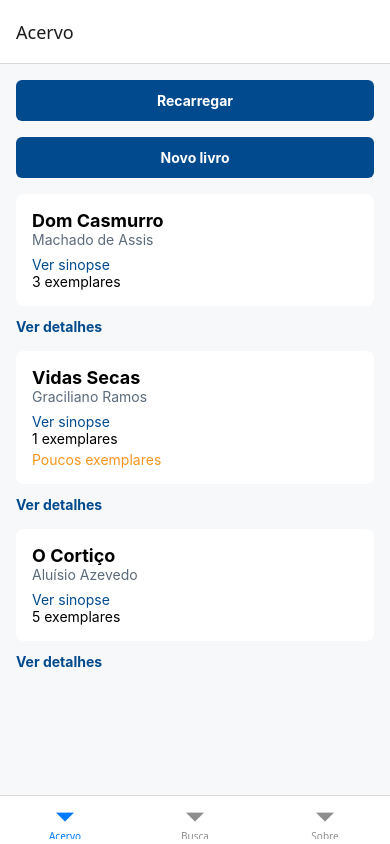
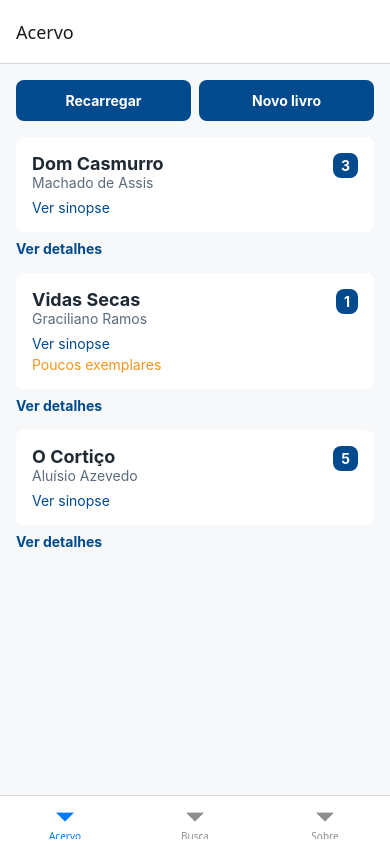
Before and after one commit to thalsime/uc8-mobile-biblioteca, a React Native app: screen /Acervo in a window 390 px wide. Built offline with nearby package versions, Linux system fonts and the light colour scheme.

Commit message:
feat: tema, cartao em flexbox e lista em colunas pela largura

```diff
--- a/src/componentes/CartaoLivro.tsx
+++ b/src/componentes/CartaoLivro.tsx
@@ -1,5 +1,6 @@
 import { useState } from 'react';
 import { Pressable, StyleSheet, Text, View } from 'react-native';
+import { cores, espacos, raio } from '../tema/tema';
 import type { Livro } from '../types/biblioteca';
 
 interface CartaoLivroProps {
@@ -12,23 +13,33 @@ export function CartaoLivro({ livro, minimoExemplares = 2 }: CartaoLivroProps) {
 
   return (
     <View style={estilos.cartao}>
-      <Text style={estilos.titulo}>{livro.titulo}</Text>
-      <Text style={estilos.autor}>{livro.autor}</Text>
+      <View style={estilos.linha}>
+        <View style={estilos.coluna}>
+          <Text style={estilos.titulo}>{livro.titulo}</Text>
+          <Text style={estilos.autor}>{livro.autor}</Text>
+        </View>
+        <View style={estilos.etiqueta}>
+          <Text style={estilos.textoEtiqueta}>{livro.exemplares}</Text>
+        </View>
+      </View>
       <Pressable onPress={() => setMostrarSinopse(!mostrarSinopse)}>
         <Text style={estilos.acao}>{mostrarSinopse ? 'Esconder sinopse' : 'Ver sinopse'}</Text>
       </Pressable>
       {mostrarSinopse && <Text style={estilos.sinopse}>{livro.sinopse ?? 'Sem sinopse'}</Text>}
-      <Text>{livro.exemplares} exemplares</Text>
       {livro.exemplares < minimoExemplares && <Text style={estilos.alerta}>Poucos exemplares</Text>}
     </View>
   );
 }
 
 const estilos = StyleSheet.create({
-  cartao: { backgroundColor: '#fff', borderRadius: 8, padding: 16, marginBottom: 12 },
-  titulo: { fontSize: 18, fontWeight: 'bold' },
-  autor: { color: '#5B6B7C' },
-  acao: { color: '#004A8D', marginTop: 8 },
-  sinopse: { marginTop: 8 },
-  alerta: { color: '#F7941D', marginTop: 4 },
+  cartao: { backgroundColor: cores.superficie, borderRadius: raio, padding: espacos.md, marginBottom: espacos.sm },
+  linha: { flexDirection: 'row', alignItems: 'flex-start', gap: espacos.sm },
+  coluna: { flex: 1 },
+  titulo: { fontSize: 18, fontWeight: 'bold', color: cores.texto },
+  autor: { color: cores.textoSecundario },
+  etiqueta: { backgroundColor: cores.primaria, borderRadius: raio, paddingHorizontal: espacos.sm, paddingVertical: espacos.xs },
+  textoEtiqueta: { color: cores.textoClaro, fontWeight: 'bold' },
+  acao: { color: cores.primaria, marginTop: espacos.sm },
+  sinopse: { marginTop: espacos.sm, color: cores.texto },
+  alerta: { color: cores.alerta, marginTop: espacos.xs },
 });
--- a/src/telas/TelaAcervo.tsx
+++ b/src/telas/TelaAcervo.tsx
@@ -1,10 +1,11 @@
 import { useCallback, useState } from 'react';
-import { ActivityIndicator, FlatList, Pressable, StyleSheet, Text, View } from 'react-native';
+import { ActivityIndicator, FlatList, Pressable, StyleSheet, Text, View, useWindowDimensions } from 'react-native';
 import { useFocusEffect } from '@react-navigation/native';
 import type { NativeStackScreenProps } from '@react-navigation/native-stack';
 import { CartaoLivro } from '../componentes/CartaoLivro';
 import type { RotasDaPilha } from '../navegacao/tipos';
 import { carregarLivros } from '../servicos/acervo';
+import { cores, espacos, larguraLarga, raio } from '../tema/tema';
 import type { Livro } from '../types/biblioteca';
 
 type TelaAcervoProps = NativeStackScreenProps<RotasDaPilha, 'Acervo'>;
@@ -13,6 +14,8 @@ export function TelaAcervo({ navigation }: TelaAcervoProps) {
   const [livros, setLivros] = useState<Livro[]>([]);
   const [carregando, setCarregando] = useState(true);
   const [tentativa, setTentativa] = useState(0);
+  const { width } = useWindowDimensions();
+  const duasColunas = width >= larguraLarga;
 
   useFocusEffect(
     useCallback(() => {
@@ -37,12 +40,14 @@ export function TelaAcervo({ navigation }: TelaAcervoProps) {
 
   return (
     <View style={estilos.tela}>
+      <View style={estilos.barra}>
         <Pressable style={estilos.botao} onPress={recarregar}>
           <Text style={estilos.textoBotao}>Recarregar</Text>
         </Pressable>
         <Pressable style={estilos.botao} onPress={() => navigation.navigate('NovoLivro')}>
           <Text style={estilos.textoBotao}>Novo livro</Text>
         </Pressable>
+      </View>
       {carregando ? (
         <View style={estilos.centro}>
           <ActivityIndicator size="large" />
@@ -50,10 +55,13 @@ export function TelaAcervo({ navigation }: TelaAcervoProps) {
         </View>
       ) : (
         <FlatList
+          key={duasColunas ? 'duas' : 'uma'}
           data={livros}
+          numColumns={duasColunas ? 2 : 1}
+          columnWrapperStyle={duasColunas ? estilos.linhaDeColunas : undefined}
           keyExtractor={(livro) => String(livro.id)}
           renderItem={({ item }) => (
-            <View>
+            <View style={estilos.celula}>
               <CartaoLivro livro={item} />
               <Pressable onPress={() => navigation.navigate('DetalheLivro', { id: item.id })}>
                 <Text style={estilos.detalhes}>Ver detalhes</Text>
@@ -68,9 +76,12 @@ export function TelaAcervo({ navigation }: TelaAcervoProps) {
 }
 
 const estilos = StyleSheet.create({
-  tela: { flex: 1, backgroundColor: '#F6F8FA', padding: 16 },
+  tela: { flex: 1, backgroundColor: cores.fundo, padding: espacos.md },
+  barra: { flexDirection: 'row', gap: espacos.sm, marginBottom: espacos.md },
   centro: { flex: 1, alignItems: 'center', justifyContent: 'center' },
-  botao: { backgroundColor: '#004A8D', borderRadius: 6, padding: 12, alignItems: 'center', marginBottom: 16 },
-  textoBotao: { color: '#fff', fontWeight: 'bold' },
-  detalhes: { color: '#004A8D', fontWeight: 'bold', marginBottom: 16 },
+  botao: { flex: 1, backgroundColor: cores.primaria, borderRadius: raio, padding: espacos.sm + espacos.xs, alignItems: 'center' },
+  textoBotao: { color: cores.textoClaro, fontWeight: 'bold' },
+  linhaDeColunas: { gap: espacos.sm },
+  celula: { flex: 1 },
+  detalhes: { color: cores.primaria, fontWeight: 'bold', marginBottom: espacos.md },
 });
--- a/src/telas/TelaSobre.tsx
+++ b/src/telas/TelaSobre.tsx
@@ -1,15 +1,22 @@
-import { StyleSheet, Text, View } from 'react-native';
+import { PixelRatio, StyleSheet, Text, View, useWindowDimensions } from 'react-native';
+import { cores, espacos } from '../tema/tema';
 
 export function TelaSobre() {
+  const { width, height, fontScale } = useWindowDimensions();
+
   return (
     <View style={estilos.tela}>
       <Text style={estilos.titulo}>Biblioteca</Text>
       <Text>Aplicativo de exemplo: acervo de livros com lista, cadastro e detalhe.</Text>
+      <Text style={estilos.medida}>Janela: {Math.round(width)} x {Math.round(height)} dp</Text>
+      <Text style={estilos.medida}>Densidade: {PixelRatio.get()}x</Text>
+      <Text style={estilos.medida}>Escala da fonte: {fontScale}</Text>
     </View>
   );
 }
 
 const estilos = StyleSheet.create({
-  tela: { flex: 1, backgroundColor: '#F6F8FA', padding: 16 },
-  titulo: { fontSize: 24, fontWeight: 'bold', marginBottom: 16 },
+  tela: { flex: 1, backgroundColor: cores.fundo, padding: espacos.md },
+  titulo: { fontSize: 24, fontWeight: 'bold', marginBottom: espacos.md, color: cores.texto },
+  medida: { marginTop: espacos.sm, color: cores.textoSecundario },
 });
--- /dev/null
+++ b/src/tema/tema.ts
@@ -0,0 +1,22 @@
+export const cores = {
+  fundo: '#F6F8FA',
+  superficie: '#FFFFFF',
+  primaria: '#004A8D',
+  texto: '#1F2933',
+  textoSecundario: '#5B6B7C',
+  textoClaro: '#FFFFFF',
+  borda: '#D0D7DE',
+  alerta: '#F7941D',
+  erro: '#B42318',
+};
+
+export const espacos = {
+  xs: 4,
+  sm: 8,
+  md: 16,
+  lg: 24,
+};
+
+export const raio = 8;
+
+export const larguraLarga = 600;
```
Also changed, not shown: 1 other file (tests, documents, lock files or other folders). Lines whose indentation alone changed are shown as unchanged.
